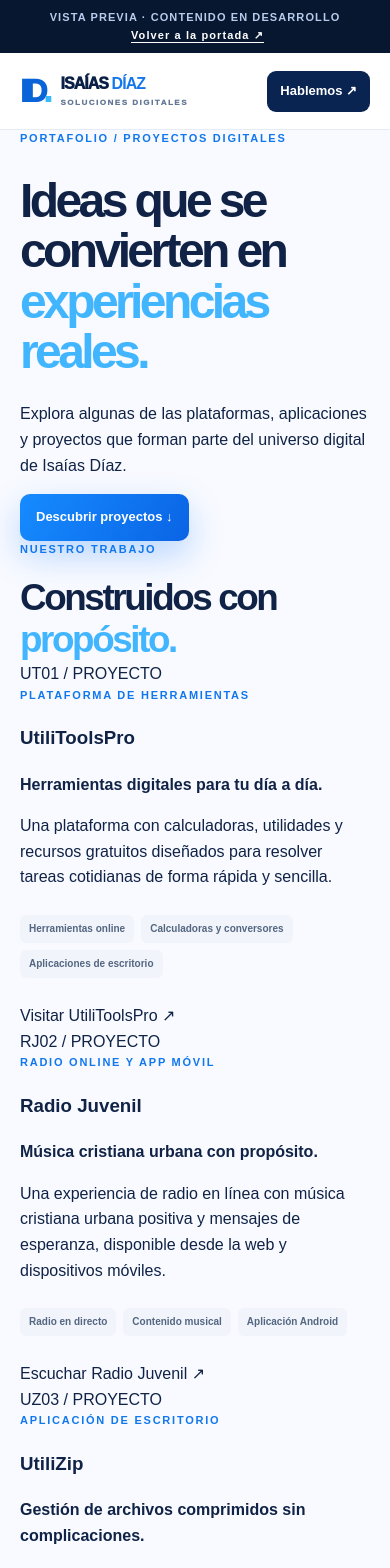
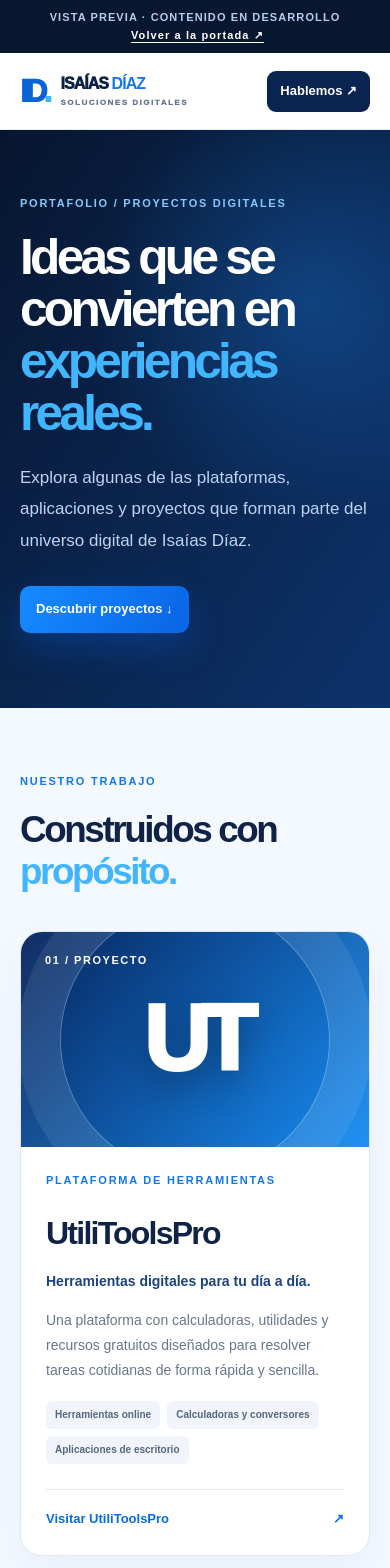
Before and after one commit to roshi2709/isaiasdiaz-web, a Next.js app: page /prueba/proyectos in a window 390 px wide. Shown: the top 1568 px of the page. Built offline with nearby package versions, Linux system fonts and the light colour scheme.

Commit message:
style: responsive portfolio listing and featured project cards

```diff
--- a/src/app/globals.css
+++ b/src/app/globals.css
@@ -128,3 +128,32 @@ a:focus-visible,button:focus-visible{outline:3px solid var(--accent);outline-off
 .studio-pricing-card li span{color:#079d6c;font-weight:900}
 .studio-pricing-fineprint{font-size:12px;line-height:1.8;color:#72819a;max-width:930px;margin:25px auto 0;text-align:center}
 @media(max-width:850px){.studio-pricing-grid{grid-template-columns:1fr;max-width:520px;margin:auto}.studio-pricing-card>p{min-height:0}.studio-pricing-heading{display:block}.studio-discount{margin-top:24px}.studio-pricing-hero{padding:65px 0}.studio-pricing-section{padding:65px 0}}
+
+/* Portfolio project listing */
+.studio-portfolio-home-action{text-align:center;margin-top:36px}
+.studio-portfolio-hero{padding:100px 0 105px;color:white;background:radial-gradient(circle at 80% 30%,#1768bc70,transparent 43%),linear-gradient(125deg,#07162f,#0d326b)}
+.studio-portfolio-hero .studio-section-kicker{color:#83c9ff}
+.studio-portfolio-hero h1{max-width:870px;font-size:clamp(3.1rem,6.4vw,5.6rem);margin:14px 0 23px}
+.studio-portfolio-hero p{max-width:660px;font-size:17px;line-height:1.85;color:#bed3ef;margin-bottom:30px}
+.studio-portfolio-list{background:#f4f8ff;padding:90px 0 105px}
+.studio-portfolio-list h2{margin:0 0 38px}
+.studio-portfolio-grid{display:grid;grid-template-columns:repeat(2,minmax(0,1fr));gap:26px}
+.studio-portfolio-card{background:#fff;border:1px solid #dfe8f4;border-radius:22px;overflow:hidden;box-shadow:0 18px 45px #0a367c0b;transition:transform .2s}
+.studio-portfolio-card:hover{transform:translateY(-5px)}
+.studio-portfolio-art{height:260px;position:relative;display:grid;place-items:center;overflow:hidden;background:linear-gradient(130deg,#07245c,#178cf2)}
+.studio-portfolio-violet{background:linear-gradient(130deg,#261461,#8956ee)}
+.studio-portfolio-teal{background:linear-gradient(130deg,#064d67,#16b7b4)}
+.studio-portfolio-orange{background:linear-gradient(130deg,#763b08,#f7a12d)}
+.studio-portfolio-orbit{position:absolute;width:270px;height:270px;border-radius:50%;border:1px solid #ffffff52;box-shadow:0 0 0 42px #ffffff14,0 0 0 91px #ffffff0b;transform:rotate(-25deg)}
+.studio-portfolio-monogram{color:white;font-size:92px;font-weight:950;letter-spacing:-.1em;text-shadow:0 16px 32px #0004;z-index:1}
+.studio-portfolio-index{position:absolute;top:20px;left:24px;color:#fff;font-size:11px;letter-spacing:.14em;font-weight:850}
+.studio-portfolio-body{padding:33px}
+.studio-portfolio-body h3{font-size:32px;letter-spacing:-.055em;margin:0 0 9px}
+.studio-portfolio-body strong{font-size:14px;color:#1a4481}
+.studio-portfolio-body p{color:#67778e;line-height:1.8;font-size:14px;min-height:75px}
+.studio-portfolio-body .studio-tags{margin:18px 0 25px}
+.studio-portfolio-link{display:flex;justify-content:space-between;align-items:center;border-top:1px solid #e3ebf5;padding-top:19px;color:#086be2;font-size:13px;font-weight:850}
+.studio-portfolio-more{display:flex;justify-content:space-between;align-items:center;gap:30px;background:#e7f1ff;border-radius:22px;padding:35px;margin-top:30px}
+.studio-portfolio-more h3{font-size:25px;margin:0 0 10px;letter-spacing:-.04em}
+.studio-portfolio-more p{color:#65748d;font-size:14px;margin:0}
+@media(max-width:760px){.studio-portfolio-hero{padding:65px 0 75px}.studio-portfolio-list{padding:65px 0}.studio-portfolio-grid{grid-template-columns:1fr}.studio-portfolio-art{height:215px}.studio-portfolio-body{padding:25px}.studio-portfolio-body p{min-height:0}.studio-portfolio-more{display:block;padding:25px}.studio-portfolio-more .studio-button{margin-top:25px}}
```
